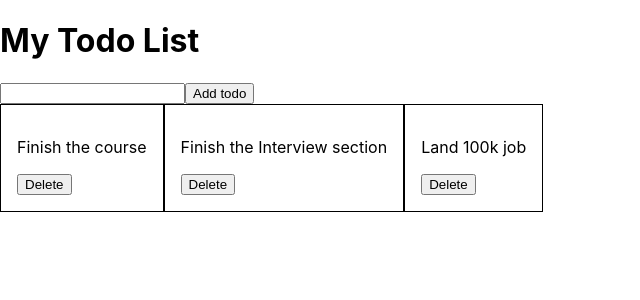
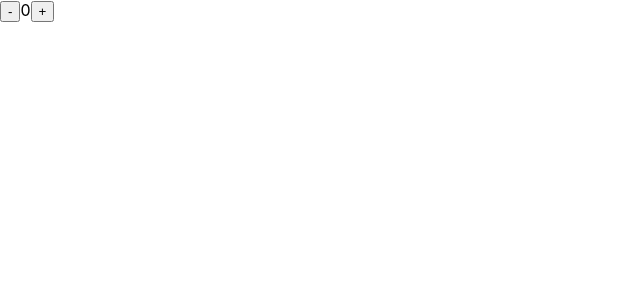
Before and after one commit to SethDimmer123/react-cc, a React (Create React App) app: page / in a window 1280 px wide. Shown: the top 300 px of the page, without its empty margins (0-640 px from the left). Built offline with nearby package versions, Linux system fonts and the light colour scheme.

Commit message:
initial commit

```diff
--- a/src/App.jsx
+++ b/src/App.jsx
@@ -10,7 +10,7 @@ function App() {
 
 
 
-// return <Counter />
+return <Counter />
 
 
 
--- a/src/components/Counter.jsx
+++ b/src/components/Counter.jsx
@@ -1,3 +1,22 @@
-function App() {
+import React, { useState} from 'react';
 
+function Counter() {
+    const [Counter, setCounter] = useState(0)
+    function incrementCounter() {
+        setCounter(Counter + 1)
+
+    }
+
+    function decrementCounter() {
+        setCounter(Counter - 1)
+    }
+    return(
+        <div>
+            <button onClick={decrementCounter}>-</button>
+            {Counter}
+            <button onClick={incrementCounter}>+</button>
+        </div>
+    )
 }
+
+export default Counter
```
